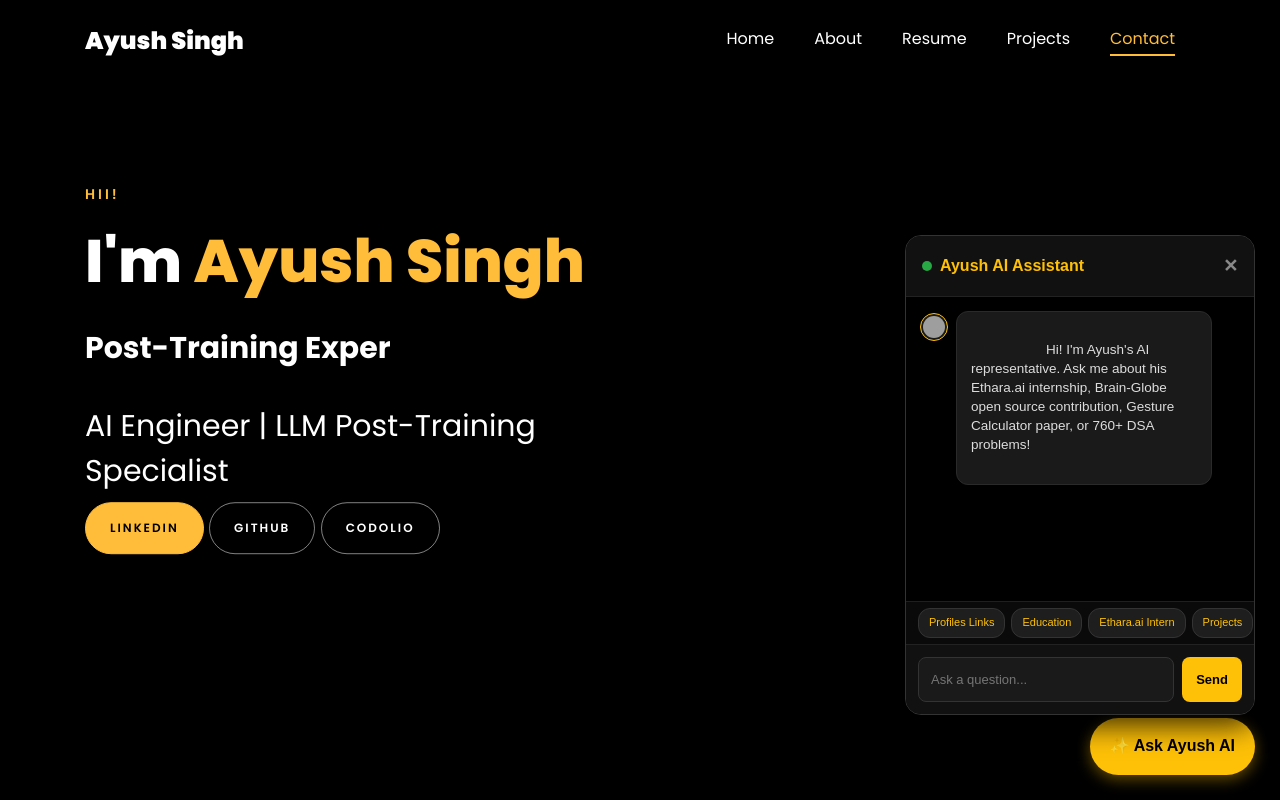
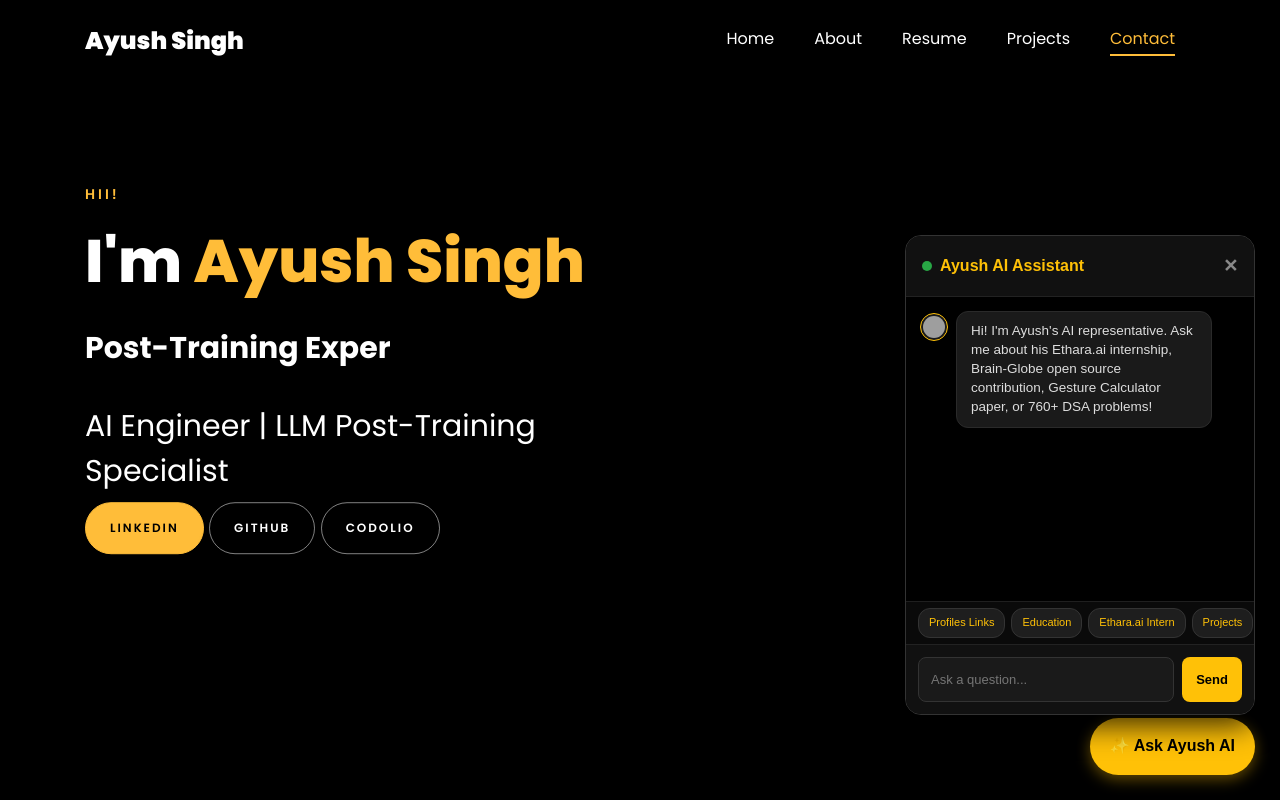
Before and after one commit to ayush2281/ayush2281.github.io, a website: page index.html in a window 1280 px wide. Both pictures are taken after a click on the element "✨ Ask Ayush AI". Shown: the top 800 px of the page. Drawn offline with Linux system fonts and the light colour scheme; grey boxes are pictures that could not be loaded; files whose address does not match are found by name.

Commit message:
Update index.html

```diff
--- a/index.html
+++ b/index.html
@@ -484,9 +484,7 @@
         <div id="chat-messages" style="flex: 1; padding: 14px; overflow-y: auto; font-size: 13.5px; display: flex; flex-direction: column; gap: 10px;">
             <div style="display: flex; align-items: flex-start; gap: 8px;">
                 <img src="https://cdn-icons-png.flaticon.com/512/4712/4712109.png" alt="Ayush AI Bot" style="width: 28px; height: 28px; border-radius: 50%; object-fit: cover; background: #1a1a1a; padding: 2px; border: 1px solid #FFC107; flex-shrink: 0; margin-top: 2px;">
-                <span style="background: #1a1a1a; color: #ddd; padding: 10px 14px; border-radius: 12px; border: 1px solid #2a2a2a; max-width: 80%; white-space: pre-wrap; word-break: break-word; overflow-wrap: break-word; line-height: 1.4;">
-                    Hi! I'm Ayush's AI representative. Ask me about his Ethara.ai internship, Brain-Globe open source contribution, Gesture Calculator paper, or 760+ DSA problems!
-                </span>
+                <span style="background: #1a1a1a; color: #ddd; padding: 10px 14px; border-radius: 12px; border: 1px solid #2a2a2a; max-width: 80%; white-space: pre-wrap; word-break: break-word; overflow-wrap: break-word; line-height: 1.4; margin-top: 0; display: inline-block;">Hi! I'm Ayush's AI representative. Ask me about his Ethara.ai internship, Brain-Globe open source contribution, Gesture Calculator paper, or 760+ DSA problems!</span>
             </div>
         </div>
 
```
